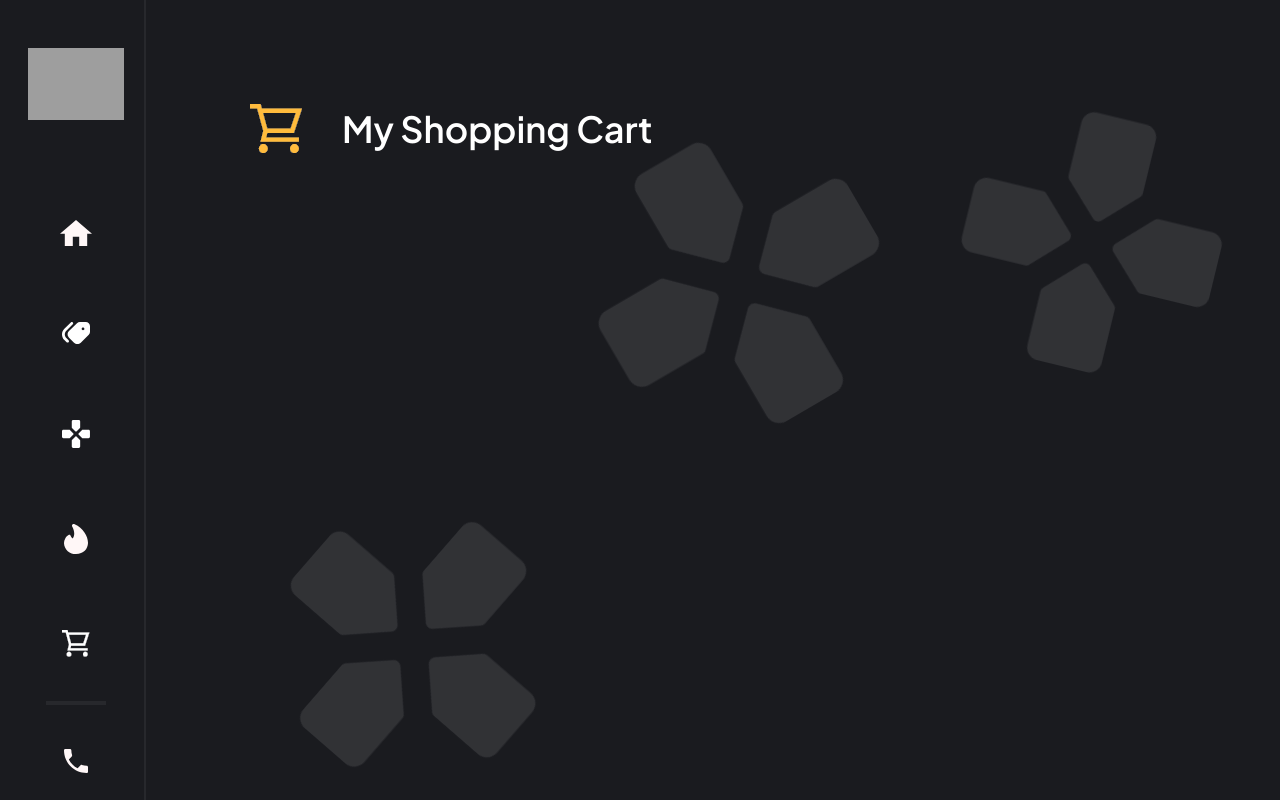
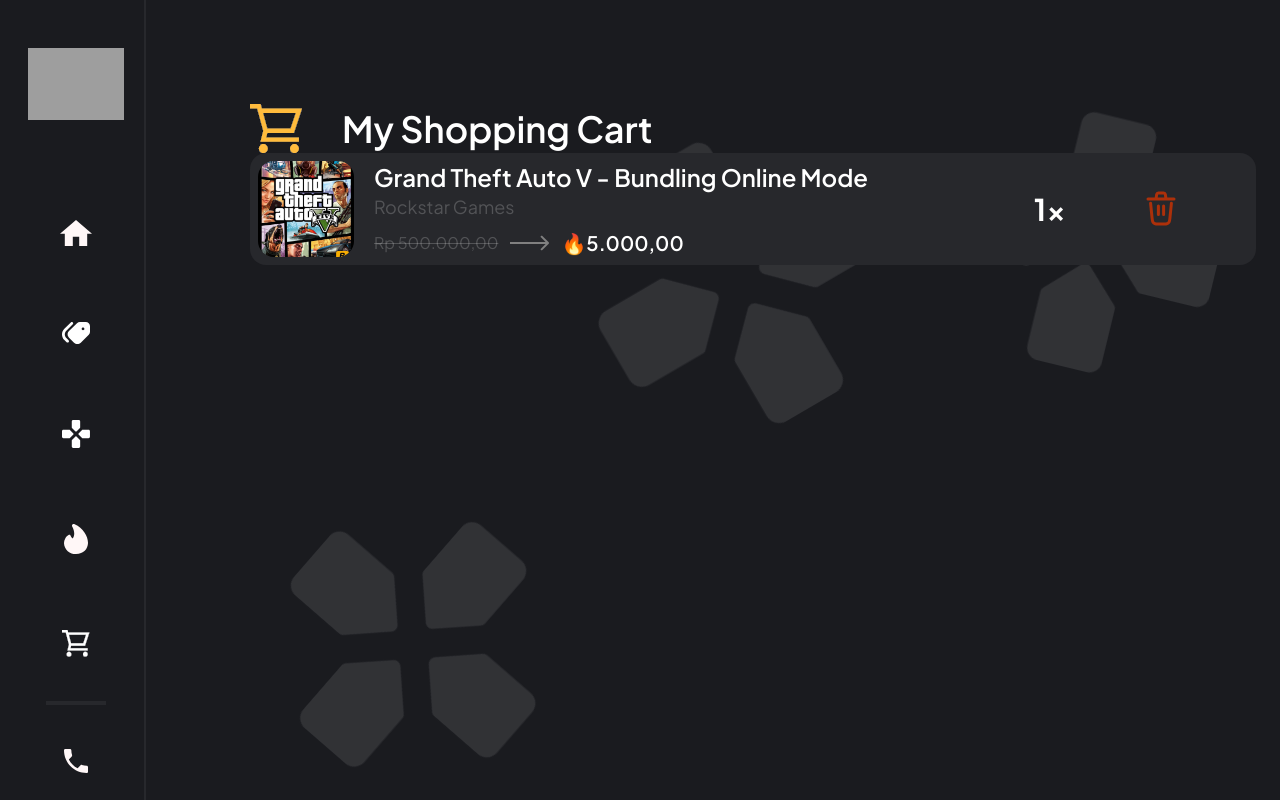
Before and after one commit to SkyzofrnDev/Foxy-Store, a React (Vite) app: page /test in a window 1280 px wide. Shown: the top 800 px of the page. Built offline with nearby package versions, Linux system fonts and the light colour scheme; grey boxes are pictures that could not be loaded.

Commit message:
Implement CardProduct component with detailed product display and integrate it into Test component for shopping cart view.

```diff
--- a/src/Components/CardProduct/CardProduct.jsx
+++ b/src/Components/CardProduct/CardProduct.jsx
@@ -1,11 +1,44 @@
-import React from 'react'
+import React from "react";
 
 const CardProduct = () => {
   return (
-    <div>
+    <div className="justify-between px-2 pr-20 py-2 flex bg-[#27282C] rounded-2xl items-center">
+      <div className="flex gap-5">
+        <img
+          src="/Games/Grand-Theft-Auto-V/cover-gta.jpg"
+          loading="lazy"
+          alt="cover-game"
+          className="aspect-square object-cover w-24 rounded-2xl"
+        />
+        <div className="flex flex-col justify-between">
+          <div>
+            <p className="text-2xl font-semibold">
+              Grand Theft Auto V - Bundling Online Mode
+            </p>
+            <p className="text-lg text-white/20">Rockstar Games</p>
+          </div>
+          <div className="flex gap-x-3 items-center">
+            <p className="text-white/20 line-through">Rp 500.000,00 </p>
+            <img
+              src="/Icon/Arrow.svg"
+              alt="Arrow-Icon"
+              loading="lazy"
+              className="brightness-50"
+            />
+            <p className="font-semibold text-xl">🔥5.000,00</p>
+          </div>
+        </div>
+      </div>
+      <div className="flex gap-20">
+        <div>
+          <p className="font-bold text-3xl">1x</p>
+        </div>
+        <div>
+          <img src="/Icon/Trash.svg" loading="lazy" alt="Trash-Icon" />
+        </div>
+      </div>
+    </div>
+  );
+};
 
-    </div>
-  )
-}
-
-export default CardProduct
+export default CardProduct;
--- a/src/Pages/Test/Test.jsx
+++ b/src/Pages/Test/Test.jsx
@@ -1,4 +1,5 @@
 import React from "react";
+import { CardProduct } from "../../Components/Index";
 
 const Test = () => {
   return (
@@ -7,7 +8,7 @@
         <img src="/Icon/CartColor.svg" loading="lazy" alt="icon-cart" />
         <p className="text-4xl font-semibold">My Shopping Cart</p>
       </div>
-
+      <CardProduct/>
     </div>
   );
 };
```
Also changed, not shown: public/Icon/Trash.svg (added).
